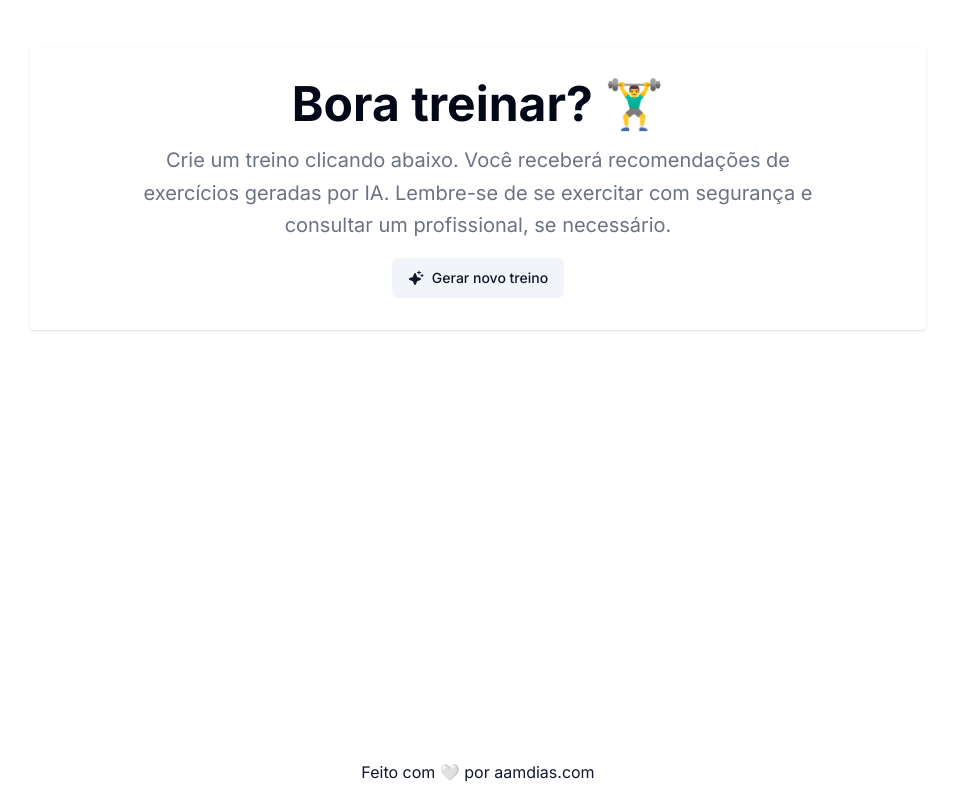
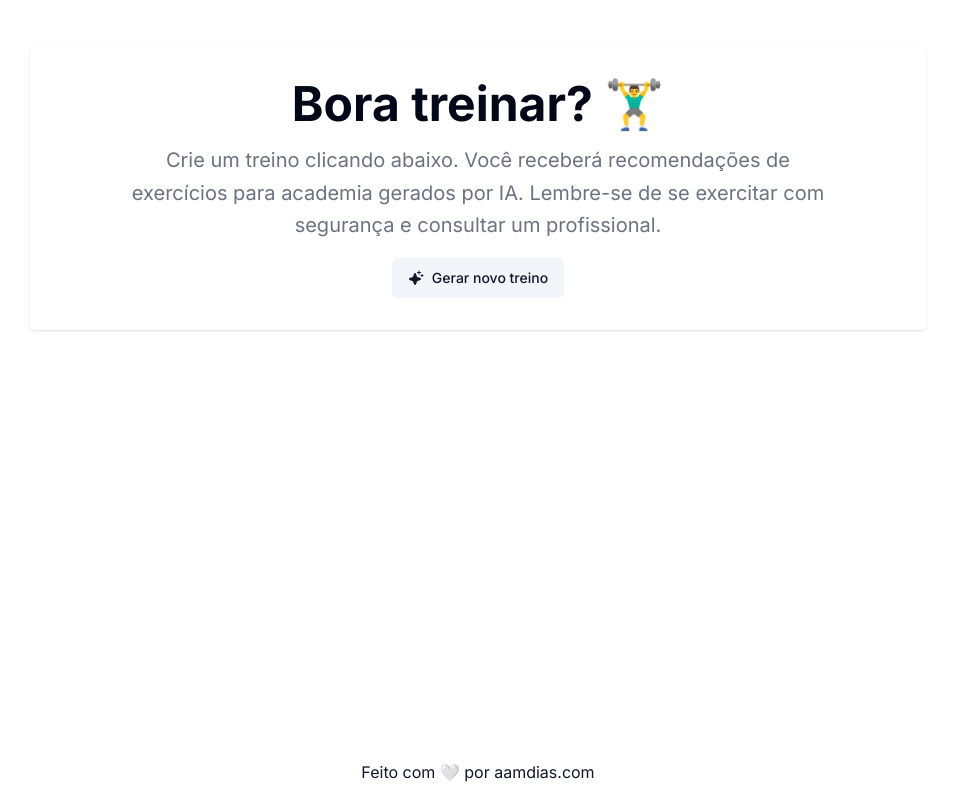
Before and after one commit to aamdias/planmysets, a Next.js app: page / in a window 1280 px wide. Shown: the whole page, without its empty margins (162-1117 px from the left). Built offline with nearby package versions, Linux system fonts and the light colour scheme.

Commit message:
chore: small typo

```diff
--- a/app/page.tsx
+++ b/app/page.tsx
@@ -156,7 +156,7 @@ export default function HomePage() {
               Bora treinar? 🏋️‍♂️
             </h1>
             <p className="max-w-[700px] text-center text-gray-500 md:text-xl/relaxed dark:text-gray-400 mb-4">
-            Crie um treino clicando abaixo. Você receberá recomendações de exercícios geradas por IA. Lembre-se de se exercitar com segurança e consultar um profissional, se necessário.
+            Crie um treino clicando abaixo. Você receberá recomendações de exercícios para academia gerados por IA. Lembre-se de se exercitar com segurança e consultar um profissional.
             </p>
           </div>
         )}
```
